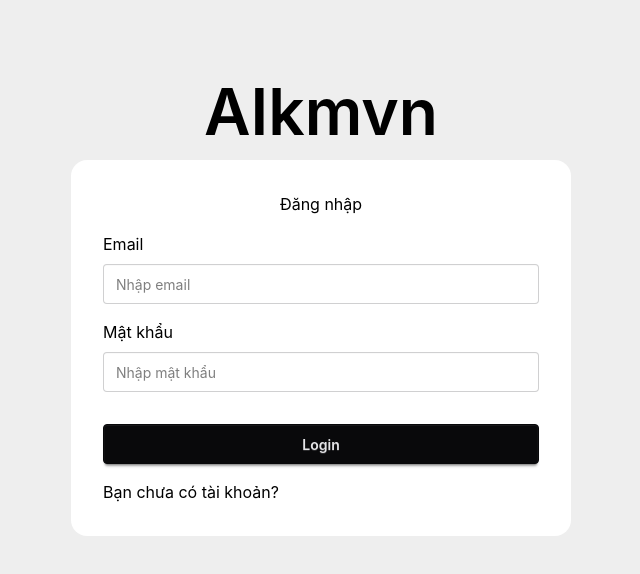
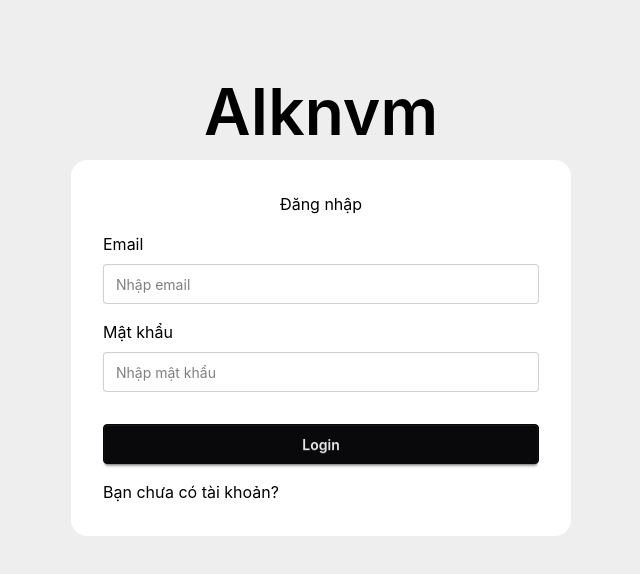
Before and after one commit to QuocLam98/aikmvm-website, a Vue app in the folder Front-End/: page /login in a window 1280 px wide. Shown: the top 574 px of the page, without its empty margins (319-959 px from the left). Built offline with nearby package versions, Linux system fonts and the light colour scheme; what @iconify/tailwind4 would draw is missing.

Commit message:
sửa text

```diff
--- a/Front-End/src/components/DashBoard.vue
+++ b/Front-End/src/components/DashBoard.vue
@@ -58,7 +58,7 @@ const logout = () => {
                             <li><a>Item 3</a></li>
                         </ul>
                     </div>
-                    <a class="btn btn-ghost normal-case text-xl text-black btn-hover">AIkmvn</a>
+                    <a class="btn btn-ghost normal-case text-xl text-black btn-hover">AIknvm</a>
                 </div>
                 <div class="navbar-end">
                     <button class="btn" onclick="my_modal_2.showModal()">Gia hạn</button>
--- a/Front-End/src/components/HeaderHome.vue
+++ b/Front-End/src/components/HeaderHome.vue
@@ -8,7 +8,7 @@ import '../assets/header.css'
         <div class="container-flur">
             <div class="header-home">
                 <div class="header-logo">
-                    <a class="btn btn-ghost text-xl">Aikmvn</a>
+                    <a class="btn btn-ghost text-xl">AIknvm</a>
                 </div>
                 <div class="header-button">
                     <ul class="lg-li hidden lg:flex">
--- a/Front-End/src/components/Login.vue
+++ b/Front-End/src/components/Login.vue
@@ -55,7 +55,7 @@ const login = async () => {
 
 <template>
     <div class="w-100 h-screen login">
-        <h1>AIkmvn</h1>
+        <h1>AIknvm</h1>
         <div class="login-form">
             <div class="login-title">Đăng nhập</div>
 
--- a/Front-End/src/components/MainHome.vue
+++ b/Front-End/src/components/MainHome.vue
@@ -14,24 +14,24 @@ interface AccordionItem {
 
 const items = ref<AccordionItem[]>([
   {
-    title: "Tại sao nên chọn Chatbot AIkmvn ?",
-    content: "Aikmvn là AI chatbot đầu tiên tại Việt Nam tập trung sử dụng sức mạnh trí tuệ nhân tạo để hỗ trợ làm việc và học tập, giúp giảm thời gian và hiệu quả"
+    title: "Tại sao nên chọn Chatbot AIknvm ?",
+    content: "AIknvm là AI chatbot đầu tiên tại Việt Nam tập trung sử dụng sức mạnh trí tuệ nhân tạo để hỗ trợ làm việc và học tập, giúp giảm thời gian và hiệu quả"
   },
   {
-    title: "Aikmvn có cung cấp dịch vụ miễn phí không ?",
-    content: "Có. Aikmvn cung cấp dịch vụ dùng thử miễn phí với 2 credits để bạn trải nghiệm AI Chatbot trước khi quyết định sử dụng gói dịch vụ trả phí. Lưu ý là mỗi tài khoản chỉ có thể đăng ký sử dụng miễn phí 1 lần duy nhất."
+    title: "AIknvm có cung cấp dịch vụ miễn phí không ?",
+    content: "Có. AIknvm cung cấp dịch vụ dùng thử miễn phí với 2 credits để bạn trải nghiệm AI Chatbot trước khi quyết định sử dụng gói dịch vụ trả phí. Lưu ý là mỗi tài khoản chỉ có thể đăng ký sử dụng miễn phí 1 lần duy nhất."
   },
   {
     title: "Tôi dùng thử miễn phí thì có bị giới hạn tính năng không?",
-    content: "Không, bạn có thể sử dụng AI Chatbot miễn phí với 2 credit với đầy đủ tính năng tuy nhiên tốc độ xử lý sẽ ở mức chậm. Trong thời gian này, bạn có thể trải nghiệm đầy đủ các tính năng của AI Chatbot Aikmvn để xem liệu có phù hợp với nhu cầu của bạn hay không. Nếu bạn muốn tiếp tục sử dụng sau khi kết thúc thời gian dùng thử, bạn có thể chọn các gói dịch vụ phù hợp với bạn để tiếp tục tận hưởng các ưu đãi và tính năng của AI Chatbot Aikmvn."
+    content: "Không, bạn có thể sử dụng AI Chatbot miễn phí với 2 credit với đầy đủ tính năng tuy nhiên tốc độ xử lý sẽ ở mức chậm. Trong thời gian này, bạn có thể trải nghiệm đầy đủ các tính năng của AI Chatbot AIknvm để xem liệu có phù hợp với nhu cầu của bạn hay không. Nếu bạn muốn tiếp tục sử dụng sau khi kết thúc thời gian dùng thử, bạn có thể chọn các gói dịch vụ phù hợp với bạn để tiếp tục tận hưởng các ưu đãi và tính năng của AI Chatbot AIknvm."
   },
   {
     title: 'Tôi dùng thử miễn phí có được hỗ trợ không?',
-    content: 'Có. Đội ngũ của Aikmvn luôn sẵn sàng để được hỗ trợ bạn bất cứ vấn đề nào liên quan đến sản phảm và dịch vụ của chúng tôi'
+    content: 'Có. Đội ngũ của AIknvm luôn sẵn sàng để được hỗ trợ bạn bất cứ vấn đề nào liên quan đến sản phảm và dịch vụ của chúng tôi'
   },
   {
     title: 'Cách tính credit như thế nào?',
-    content: 'AI Chatbot Aikmvn được xây dựng trên nền tảng trí tuệ nhân tạo ChatGPT. Do đó, chúng tôi quy định 1 credit tương đương với 1 USD. Khi bạn sử dụng AI Chatbot Aikmvn để trả lời các câu hỏi của khách hàng, theo cách tính phí của ChatGPT, cứ 750 từ = 0.002 đô. Vậy với 50.000đ bạn có thể trả lời cho khách hàng đến 750.000 từ. Bình quân nếu mỗi câu trả lời là 50 từ thì mỗi ngày chatbot AI Aikmvn có thể giúp bạn trả lời khoảng 15.000 câu hỏi.'
+    content: 'AI Chatbot AIknvm được xây dựng trên nền tảng trí tuệ nhân tạo ChatGPT. Do đó, chúng tôi quy định 1 credit tương đương với 1 USD. Khi bạn sử dụng AI Chatbot AIknvm để trả lời các câu hỏi của khách hàng, theo cách tính phí của ChatGPT, cứ 750 từ = 0.002 đô. Vậy với 50.000đ bạn có thể trả lời cho khách hàng đến 750.000 từ. Bình quân nếu mỗi câu trả lời là 50 từ thì mỗi ngày chatbot AI AIknvm có thể giúp bạn trả lời khoảng 15.000 câu hỏi.'
   },
   {
     title: 'Cách thức thanh toán khi nâng cấp lên gói trả phí ?',
@@ -43,7 +43,7 @@ const items = ref<AccordionItem[]>([
   },
   {
     title: 'Điều gì sẽ xảy ra khi dùng hết credit ?',
-    content: 'Khi sử dụng hết credit, để có thể tiếp tục sử dụng dịch vụ AI Chatbot Aikmvn, bạn có thẻ thanh toán mua thêm credit. Nếu không, AI Chatbot Aikmvn sẽ không thể thực hiện các chức năng như trước và ngừng hỗ trợ.'
+    content: 'Khi sử dụng hết credit, để có thể tiếp tục sử dụng dịch vụ AI Chatbot AIknvm, bạn có thẻ thanh toán mua thêm credit. Nếu không, AI Chatbot AIknvm sẽ không thể thực hiện các chức năng như trước và ngừng hỗ trợ.'
   }
 ]);
 
@@ -121,7 +121,7 @@ const toggleAccordion = (index: number) => {
     <div class="container-flur">
       <div class="feature-content">
         <h1>
-          Tính năng của ChatBot Aikmvn
+          Tính năng của ChatBot AIknvm
         </h1>
         <div class="feature-list-item">
           <div class="feature-item">
--- a/Front-End/src/components/Register.vue
+++ b/Front-End/src/components/Register.vue
@@ -72,7 +72,7 @@ const register = async () => {
 
 <template>
     <div class="w-100 h-screen login">
-        <h1>AIkmvn</h1>
+        <h1>AIknvm</h1>
         <div class="login-form">
             <div class="login-title">Đăng ký</div>
 
```
